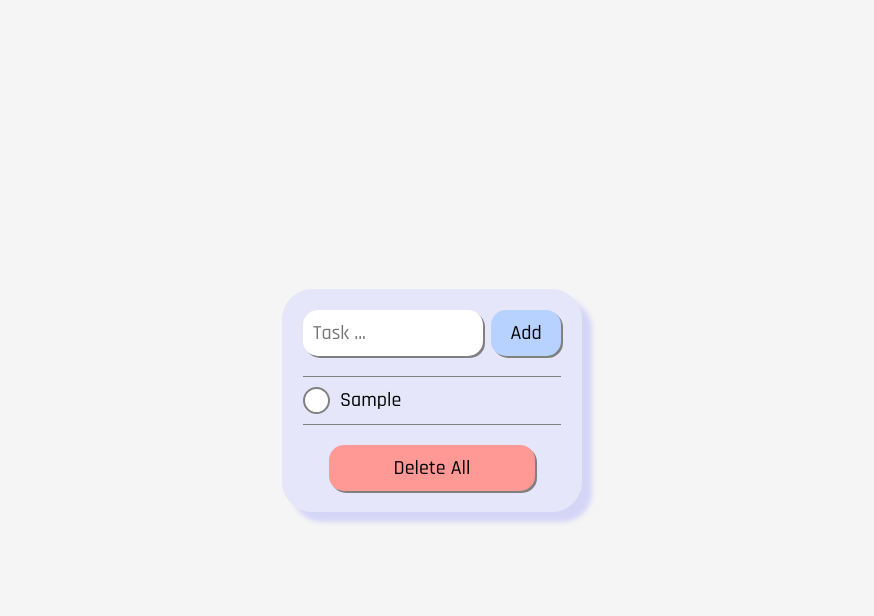
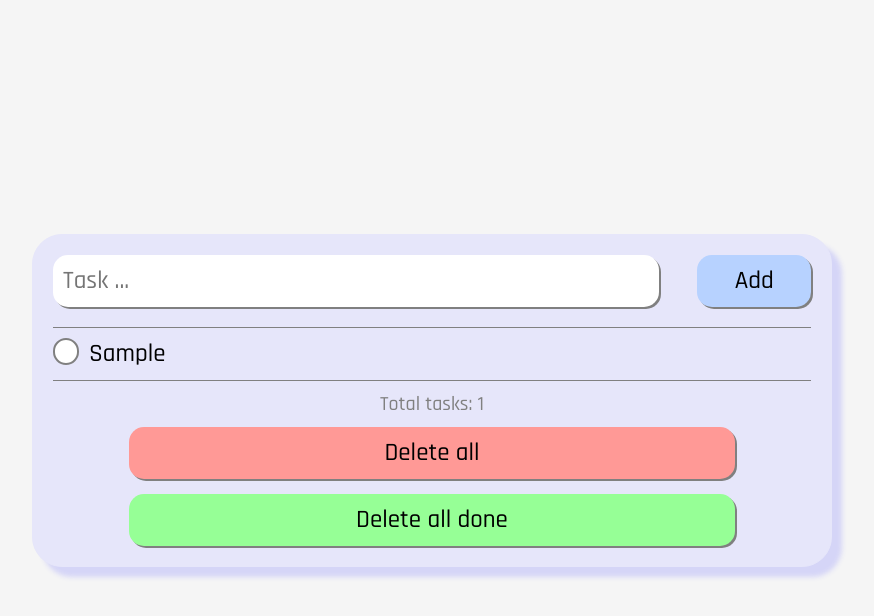
Before and after one commit to camila-pereyra/todo, a React (Create React App) app: page / in a window 1280 px wide. Both pictures are taken after typing "Sample" into the empty fields and a click on the button "Add". Shown: the top 616 px of the page, without its empty margins (208-1082 px from the left). Built offline with nearby package versions, Linux system fonts and the light colour scheme.

Commit message:
Reacomodamiento de components y optimización de funciones. Aplicación de estilos

```diff
--- a/src/components/Container/Container.css
+++ b/src/components/Container/Container.css
@@ -6,3 +6,13 @@
     border-radius: 30px;
     background-color: lavender;
 }
+@media (min-width:576px) {
+    .container{
+        width: 450px;
+    }
+}
+@media (min-width:992px) {
+    .container{
+        width: 800px;
+    }
+}
--- a/src/components/Container/Container.jsx
+++ b/src/components/Container/Container.jsx
@@ -1,11 +1,18 @@
-
+import { useState } from "react"
 import FormTodo from "../FormTodo/FormTodo"
+import Tasklist from "../Tasklist/Tasklist"
 import "./Container.css"
 
 const Container = () => {
+  const [listTask,setListTask]=useState([])
+
+  const handleAddTask =(task)=>{
+    setListTask([...listTask, task]);
+  }
     return (
     <div className="container">
-        <FormTodo/>
+        <FormTodo listTask={listTask} handleAddTask={handleAddTask}/>
+        <Tasklist listTask={listTask} setListTask={setListTask}/>
     </div>
   )
 }
--- a/src/components/Formtodo/FormTodo.css
+++ b/src/components/Formtodo/FormTodo.css
@@ -5,11 +5,6 @@
     justify-content: space-between;
     align-items: center;
     border-bottom: solid 1px grey;
-}
-.noTasks{
-    text-align: center;
-    margin-top: 15px;
-    color: grey;
 }
 .formTodoContainer input{
     width: 180px;
@@ -31,4 +26,25 @@
     box-shadow: 2px 2px grey;
     border-radius: 15px;
     font-family: 'Rajdhani', sans-serif;
+    outline: none;
+    transition: background-color .2s ease-in-out;
 }
+.formTodoContainer button:hover{
+    background-color: #99bcf8;
+}
+@media (min-width:576px) {
+    .formTodoContainer input{
+        width: 80%;
+    }
+    .formTodoContainer button{
+        width: 15%;
+    };
+}
+@media (min-width:992px) {
+    .formTodoContainer input{
+        font-size: 25px;
+    }
+    .formTodoContainer button{
+        font-size: 25px;
+    };
+}
--- a/src/components/Formtodo/Formtodo.jsx
+++ b/src/components/Formtodo/Formtodo.jsx
@@ -1,27 +1,25 @@
 import { useState } from "react"
-import Tasklist from "../Tasklist/Tasklist"
 import "./FormTodo.css"
 
-const FormTodo = () => {
+const FormTodo = ({listTask,handleAddTask}) => {
   const [input, setInput] = useState("")
-  const [arrayTask,setArrayTask]=useState([])
+  const [count,setCount]=useState(0)
+
   const handleClick =()=>{
     if(input!==""){
-      setArrayTask([...arrayTask,input]);
+      setCount(count+1)
+      handleAddTask({id:count,done:false,description:input,})
       setInput("")
     }
   }
+
   return (
     <>
       <div className="formTodoContainer">
-          <input type="text" name="" id="" placeholder="Task ..." value={input}
-          onChange={(e)=>{setInput(e.target.value)}}/>
+          <input type="text" name="" id="" placeholder="Task ..." value={input} onChange={(e)=>{setInput(e.target.value)}}/>
           <button type="button" onClick={handleClick}>Add</button>
       </div>
-      <div className="taskListContainer">
-        {arrayTask.length===0? <p className="noTasks">No tasks</p>:<Tasklist arrayTask={arrayTask} setArrayTask={setArrayTask}/>}
 
-      </div>
     </>
   )
 }
--- a/src/components/Task/Task.css
+++ b/src/components/Task/Task.css
@@ -4,13 +4,11 @@
     display: flex;
     font-size: 20px;
 }
-.taskContainer p{
-    margin-block-start: 0;
-    margin-block-end: 0;
-    text-transform: capitalize;
+.isChecked{
+  color: grey;
+  text-decoration: line-through;
 }
-
-  .checkbox {
+.checkbox {
     width:27px;
     height: 27px;
     background-color: #fff;
@@ -20,17 +18,9 @@
     margin: 0 10px 0 0;
     transition: background-color 0.3s ease-in-out;
     border-radius: 30px;
-  }
-
-  .checkbox:checked {
+}
+.checkbox:checked {
     background-color: rgb(141, 221, 145);
-  }
-
-
-.isChecked{
-    color: grey;
-    text-decoration: line-through;
-
 }
 .task{
     width: 100%;
@@ -38,4 +28,15 @@
     justify-content: flex-start;
     align-items: center;
     font-size: 20px;
+    margin-block-start: 0;
+    margin-block-end: 0;
+    text-transform: capitalize;
 }
+@media (min-width:992px) {
+  .taskContainer{
+    font-size: 25px;
+  }
+  .task{
+      font-size: 25px;
+  };
+}
--- a/src/components/Task/Task.jsx
+++ b/src/components/Task/Task.jsx
@@ -1,20 +1,17 @@
-import { useState } from "react"
 import "./Task.css"
-import classNames from "classnames";
+import classNames from "classnames"
 
-const Task = ({task}) => {
-  const [checked,setChecked]=useState(false);
-  const onChange=()=>{
-    setChecked(!checked)
-  }
-  let taskContainer=classNames({
-    taskContainer: true,
-    isChecked: checked===true,
+const Task = ({onChange, task}) => {
+
+  const taskCointainerClass=classNames({
+    taskContainer:true,
+    isChecked: task.done===true,
   })
+
   return (
-    <div className={taskContainer} >
-      <input type="checkbox" defaultChecked={checked} className="checkbox" onChange={onChange} />
-      <p>{task}</p>
+    <div className={taskCointainerClass} >
+      <input type="checkbox" className="checkbox" name={task.id} defaultChecked={task.done} onChange={onChange} />
+      <p className="task">{task.description}</p>
     </div>
   )
 }
--- a/src/components/Tasklist/TaskList.css
+++ b/src/components/Tasklist/TaskList.css
@@ -1,12 +1,24 @@
+.noTasks{
+    text-align: center;
+    margin-top: 15px;
+    color: grey;
+    font-size: 20px;
+}
+.dataTask{
+    text-align: center;
+    margin-bottom: 10px;
+    color: grey;
+    font-size: 20px;
+}
 .buttonContainer{
     display: flex;
     justify-content: center;
     align-items: center;
-    padding: 20px 0 0 0;
+    flex-direction: column;
+    padding: 10px 0 0 0;
     border-top: solid 1px grey;
-
 }
-.buttonDelete{
+.buttonDeleteAll{
     width: 80%;
     padding: 10px ;
     font-size: 20px;
@@ -15,5 +27,37 @@
     box-shadow: 2px 2px grey;
     border-radius: 15px;
     font-family: 'Rajdhani', sans-serif;
+    margin-bottom: 15px;
+    outline: none;
+    transition: background-color .2s ease-in-out;
+}
+.buttonDeleteAll:hover{
+    background-color: #fc8581;
+}
 
+.buttonDeleteDone{
+    width: 80%;
+    padding: 10px ;
+    font-size: 20px;
+    border: none;
+    background-color: #96ff96;
+    box-shadow: 2px 2px grey;
+    border-radius: 15px;
+    font-family: 'Rajdhani', sans-serif;
+    outline: none;
+    transition: background-color .2s ease-in-out;
 }
+.buttonDeleteDone:hover{
+    background-color: #76fd76;
+}
+@media (min-width:992px) {
+    .buttonDeleteAll{
+      font-size: 25px;
+    }
+    .buttonDeleteDone{
+        font-size: 25px;
+    }
+    .noTasks{
+        font-size: 25px;
+    }
+  }
--- a/src/components/Tasklist/Tasklist.jsx
+++ b/src/components/Tasklist/Tasklist.jsx
@@ -1,24 +1,42 @@
 import Task from "../Task/Task"
 import "./TaskList.css"
 
-const Tasklist = ({arrayTask,setArrayTask}) => {
+const Tasklist = ({listTask,setListTask}) => {
 
-const createTask = (arrayTask) =>
-  arrayTask.map((task) => (<Task key={task} task={task} />
+const createTask = () => listTask.map((task) =>
+(<Task key={task.id} task={task} onChange={onChangeStatus}/>
 ));
-const deleteAll =(arrayTask)=>{
-  setArrayTask([])
+
+const onChangeStatus = e => {
+  const { name, checked } = e.target;
+  const updateList = listTask.map(item => ({
+    ...item,
+    done: item.id.toString() === name ? checked : item.done
+  }));
+  setListTask(updateList);
+};
+
+const deleteAll = ()=>{
+  setListTask ([]);
 }
 
+const deleteAllDone=()=>{
+  const updateList = listTask.filter(item=>!item.done)
+  setListTask(updateList)
+}
 
   return (
-    <div>
-      {createTask(arrayTask)}
-      <div className="buttonContainer">
-        <button type="button" className="buttonDelete" onClick={deleteAll}>Delete All</button>
-      </div>
-
-    </div>
+    listTask.length===0 ? <p className="noTasks">No tasks</p>:
+     (
+      <>
+        {createTask()}
+        <div className="buttonContainer">
+          <p className="dataTask">Total tasks: {listTask.length}</p>
+          <button className="buttonDeleteAll" onClick={deleteAll}>Delete all</button>
+          <button className="buttonDeleteDone" onClick={deleteAllDone}>Delete all done</button>
+        </div>
+      </>
+    )
   )
 }
 
```
